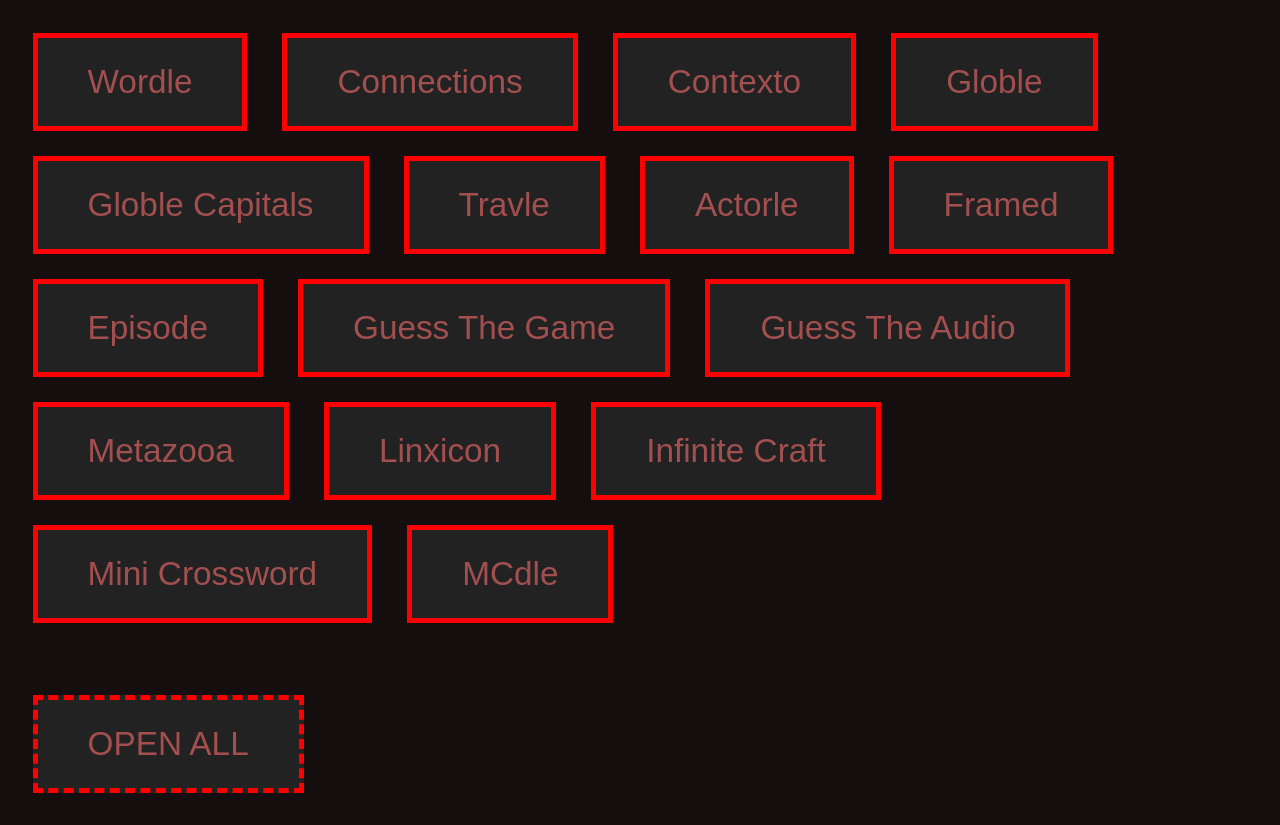
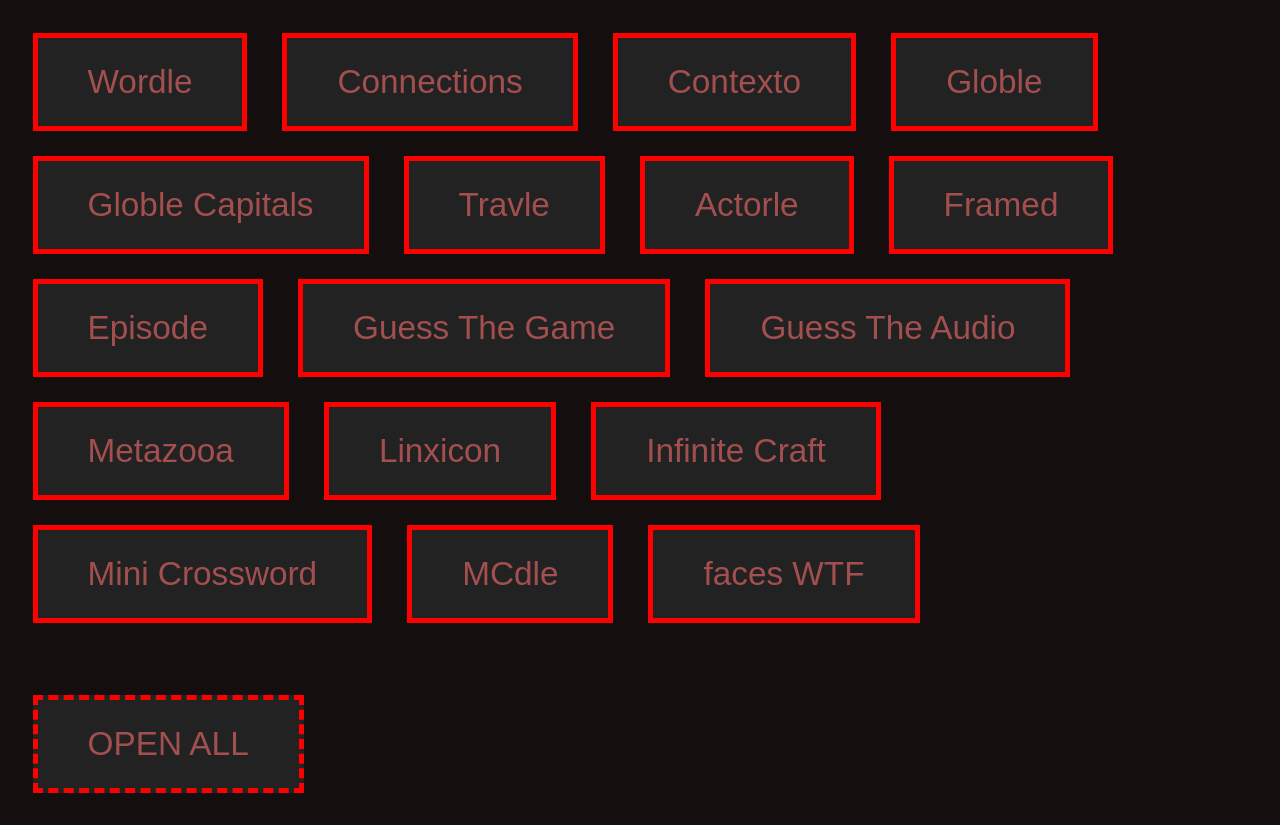
Before and after one commit to Not-A-Zinger/Zinger-dle, a plain HTML site: page index.html in a window 1280 px wide. Drawn offline with Linux system fonts and the light colour scheme.

Commit message:
Update index.html
Added faces.wtf button

```diff
--- a/index.html
+++ b/index.html
@@ -26,6 +26,7 @@
     <button><a href="https://neal.fun/infinite-craft/" target="_blank">Infinite Craft</a></button>
     <button><a href="https://www.nytimes.com/crosswords/game/mini" target="_blank">Mini Crossword</a></button>
     <button><a href="https://www.mcdle.net/" target="_blank">MCdle</a></button>
+    <button><a href="https://faces.wtf/" target="_blank">faces WTF</a></button>
     <br><br>
     <button id="all" onclick="return confirmation()" type="submit"><a >OPEN ALL</a></button>
 </body>
```
